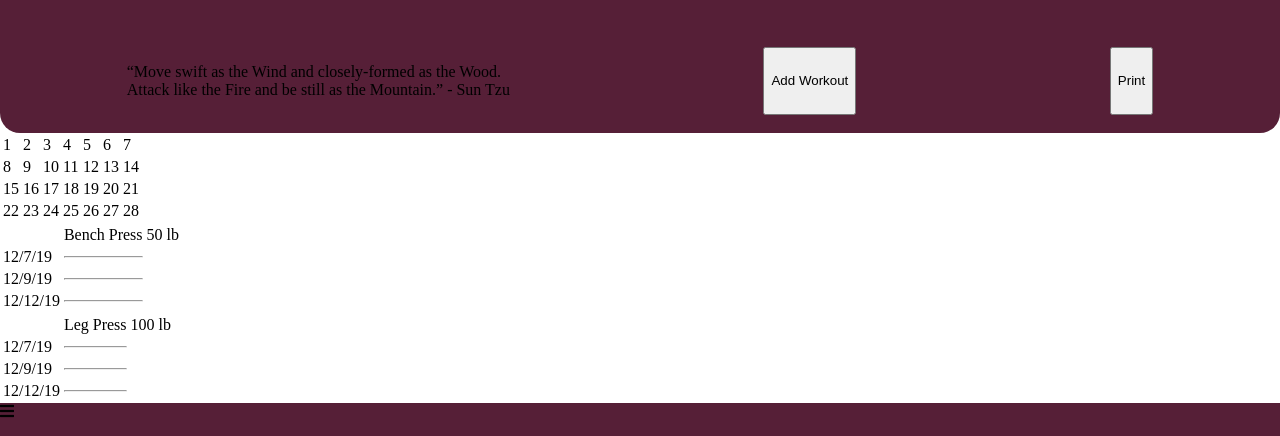
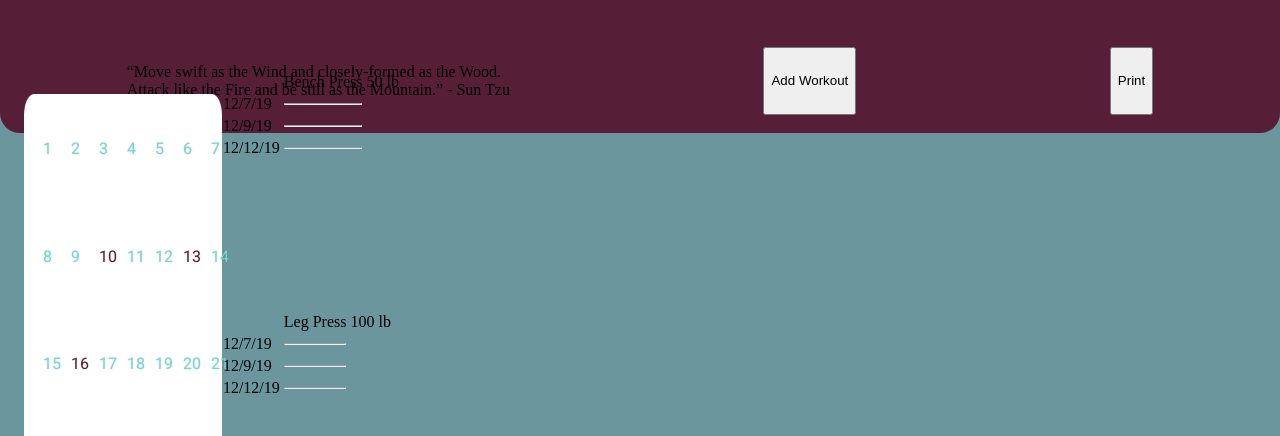
Before and after one commit to TMcMeans/fetniss, a plain HTML site: page index.html in a window 1280 px wide. Shown: the part 180-616 px from the top of the page. Drawn offline with Linux system fonts and the light colour scheme.

Commit message:
Style calendar and adjust spacing

```diff
--- a/index.html
+++ b/index.html
@@ -1,7 +1,7 @@
 <!doctype html>
 <html lang="eng">
   <head>
-    <link href="https://fonts.googleapis.com/css?family=Open+Sans+Condensed:300|Quicksand" rel="stylesheet">
+    <link href="https://fonts.googleapis.com/css?family=Open+Sans+Condensed:300|Quicksand|Roboto" rel="stylesheet">
     <link rel="stylesheet" href="https://use.fontawesome.com/releases/v5.5.0/css/all.css" integrity="sha384-B4dIYHKNBt8Bc12p+WXckhzcICo0wtJAoU8YZTY5qE0Id1GSseTk6S+L3BlXeVIU" crossorigin="anonymous">
     <link rel="stylesheet" href="styles.css">
   </head>
@@ -24,7 +24,7 @@
     </header>
     <main>
       <div class="calendar">
-        <table>
+        <table class="calendar-table">
           <tr>
             <td>1</td>
             <td>2</td>
@@ -37,15 +37,15 @@
           <tr>
             <td>8</td>
             <td>9</td>
-            <td>10</td>
+            <td class="selected">10</td>
             <td>11</td>
             <td>12</td>
-            <td>13</td>
+            <td class="selected">13</td>
             <td>14</td>
           </tr>
           <tr>
             <td>15</td>
-            <td>16</td>
+            <td class="selected">16</td>
             <td>17</td>
             <td>18</td>
             <td>19</td>
@@ -65,7 +65,7 @@
       </div>
       <section>
         <article>
-          <table>
+          <table class="workout-table">
             <th>
               <td>Bench Press</td>
               <td>50 lb</td>
@@ -90,7 +90,7 @@
           </table>
         </article>
         <article>
-          <table>
+          <table class="workout-table">
             <th>
               <td>Leg Press</td>
               <td>100 lb</td>
@@ -117,7 +117,7 @@
       </section>
     </main>
   </body>
-  <div class="mobile-view">
+ <!--  <div class="mobile-view">
     <header>
       <i class="fas fa-bars"></i>
       <h1>ElderFit</h1>
@@ -159,5 +159,5 @@
     </body>
 
 
-  </div>
+  </div> -->
 </html>
--- a/styles.css
+++ b/styles.css
@@ -1,5 +1,7 @@
 body {
+  background-color: #6c969D;
   margin: 0;
+  position: relative;
 }
 
 header {
@@ -44,3 +46,36 @@ a {
   font-size: 75px;
   color: #eeeeee;
 }
+
+main {
+  display: grid;
+  grid-template-columns: 1fr 1fr;
+  height: 60vh;
+  position: absolute;
+  top: 250px;
+}
+
+.calendar {
+  background-color: white;
+  height: 90%;
+  width: 90%;
+  margin: 1.5em;
+  border-radius: 5%;
+}
+
+.calendar-table {
+  font-family: Roboto;
+  color: #74D5DB;
+  text-shadow: 0px 0px 2px rgba(69, 56, 35, 0.21);
+  height: 100%;
+  width: 100%;
+  margin-left: 1em;
+}
+
+.selected {
+  color: #561F37;
+}
+
+article {
+  height: 50%;
+}
```
